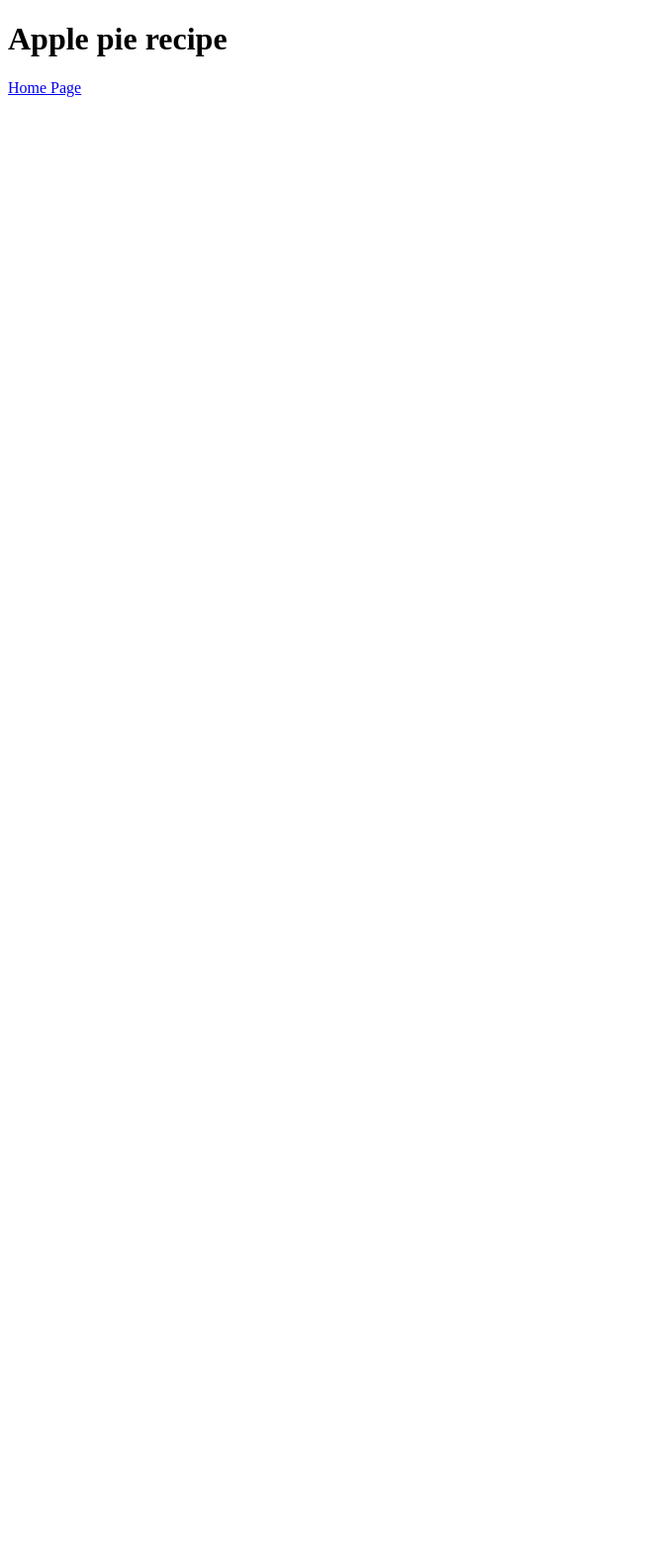
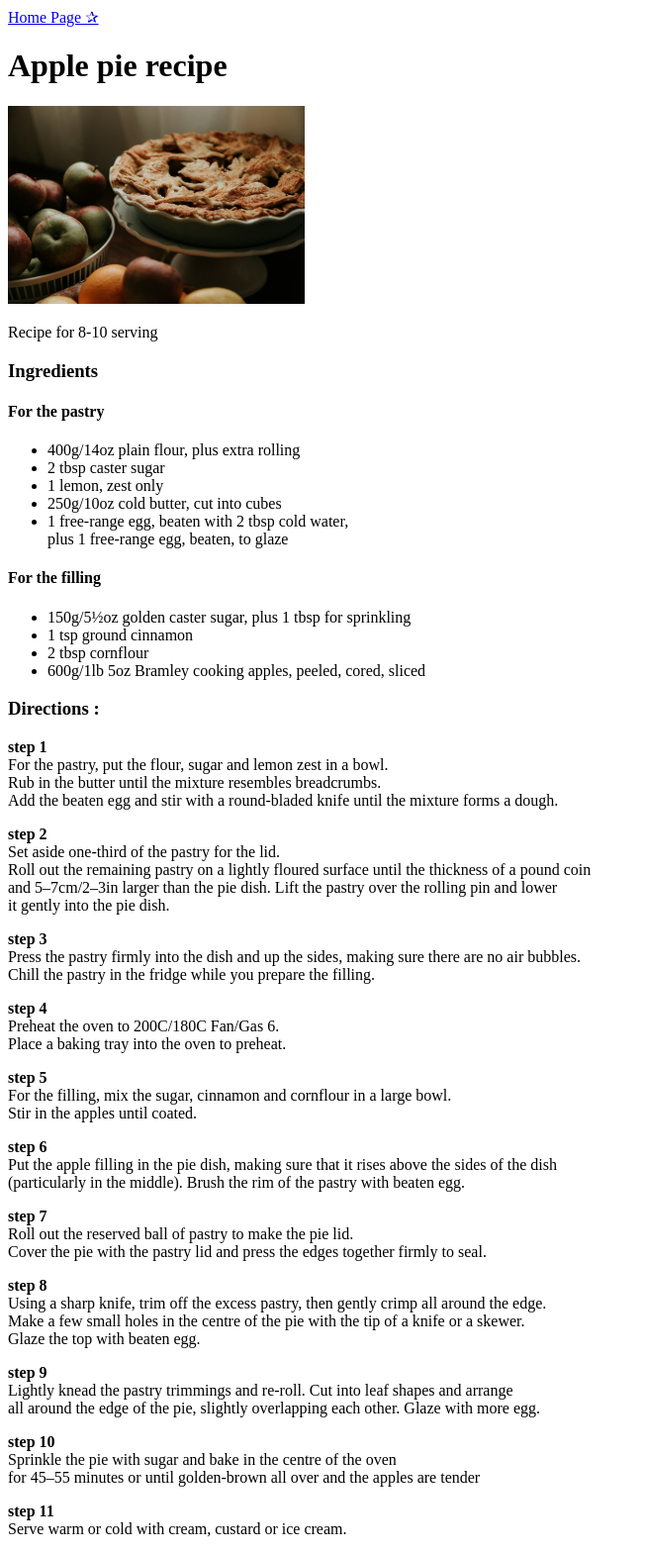
Before and after one commit to mooka-i-te/odin-recipes, a plain HTML site: page recipes/apple pie.html in a window 1280 px wide. Shown: the whole page at 99% size, without its empty margins (0-652 px from the left). Before the commit the page ends 800 px from the top, so only its background shows below. Drawn offline with Linux system fonts and the light colour scheme.

Commit message:
recipes_done+images_add

```diff
--- a/recipes/apple pie.html
+++ b/recipes/apple pie.html
@@ -6,8 +6,91 @@
     <title>Apple pie !</title>
 </head>
 <body>
+        <a href="../index.html">Home Page ✰</a>
     <h1>Apple pie recipe</h1>
+    <img src="images/apple pie.jpg" alt="Image of an apple pie on the right of the image and apples inside a bowl on the left" height="200">
+    <br>
+    <p>Recipe for 8-10 serving</p>
+</body>
+<body>
+    <h3>Ingredients</h3>
+<h4>For the pastry</h4>
+    <ul>
+        <li>400g/14oz plain flour, plus extra rolling</li>
+        <li>2 tbsp caster sugar</li>
+        <li>1 lemon, zest only</li>
+        <li>250g/10oz cold butter, cut into cubes</li>
+        <li>1 free-range egg, beaten with 2 tbsp cold water, <br>
+        plus 1 free-range egg, beaten, to glaze</li>
+</ul>
+<h4>For the filling</h4>
+    <ul>
+        <li>150g/5½oz golden caster sugar, plus 1 tbsp for sprinkling</li>
+        <li>1 tsp ground cinnamon</li>
+        <li>2 tbsp cornflour</li>
+        <li>600g/1lb 5oz Bramley cooking apples, peeled, cored, sliced</li>
+</ul>
+</body>
+<body>
+<h3>Directions :</h3>
 
-    <a href="../index.html">Home Page</a>
+<p>
+    <strong>step 1</strong><br>
+    For the pastry, put the flour, sugar and lemon zest in a bowl.<br>
+    Rub in the butter until the mixture resembles breadcrumbs. <br>
+    Add the beaten egg and stir with a round-bladed knife until the mixture forms a dough.
+</p>
+<p>
+    <strong>step 2</strong><br>
+    Set aside one-third of the pastry for the lid. <br>
+    Roll out the remaining pastry on a lightly floured surface until the thickness of a pound coin <br>
+    and 5–7cm/2–3in larger than the pie dish. Lift the pastry over the rolling pin and lower <br>
+    it gently into the pie dish.
+</p>
+<p>
+    <strong>step 3</strong><br>
+    Press the pastry firmly into the dish and up the sides, making sure there are no air bubbles. <br>
+    Chill the pastry in the fridge while you prepare the filling.
+</p>
+<p>
+    <strong>step 4</strong><br>
+    Preheat the oven to 200C/180C Fan/Gas 6. <br>
+    Place a baking tray into the oven to preheat.
+</p>
+<p>
+    <strong>step 5</strong><br>
+    For the filling, mix the sugar, cinnamon and cornflour in a large bowl. <br>
+    Stir in the apples until coated.
+</p>
+<p>
+    <strong>step 6</strong><br>
+    Put the apple filling in the pie dish, making sure that it rises above the sides of the dish <br>
+    (particularly in the middle). Brush the rim of the pastry with beaten egg.
+</p>
+<p>
+    <strong>step 7</strong><br>
+    Roll out the reserved ball of pastry to make the pie lid. <br>
+    Cover the pie with the pastry lid and press the edges together firmly to seal.
+</p>
+<p>
+    <strong>step 8</strong><br>
+    Using a sharp knife, trim off the excess pastry, then gently crimp all around the edge. <br>
+    Make a few small holes in the centre of the pie with the tip of a knife or a skewer. <br>
+    Glaze the top with beaten egg.
+</p>
+<p>
+    <strong>step 9</strong><br>
+    Lightly knead the pastry trimmings and re-roll. Cut into leaf shapes and arrange <br>
+    all around the edge of the pie, slightly overlapping each other. Glaze with more egg.
+</p>
+<p>
+    <strong>step 10</strong><br>
+    Sprinkle the pie with sugar and bake in the centre of the oven <br>
+    for 45–55 minutes or until golden-brown all over and the apples are tender
+</p>
+<p>
+    <strong>step 11</strong><br>
+    Serve warm or cold with cream, custard or ice cream.
+</p>
 </body>
 </html>
```
Also changed, not shown: index.html (+8 -7 lines), recipes/lemon cookies.html (+71 -0 lines), recipes/spring rolls.html (+12 -0 lines), 1 other file.
